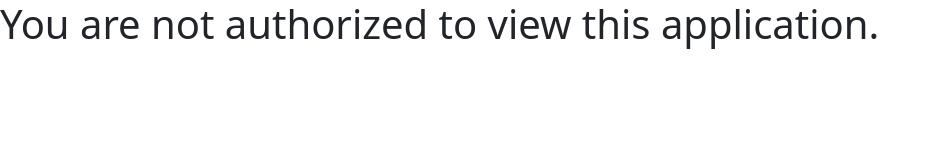
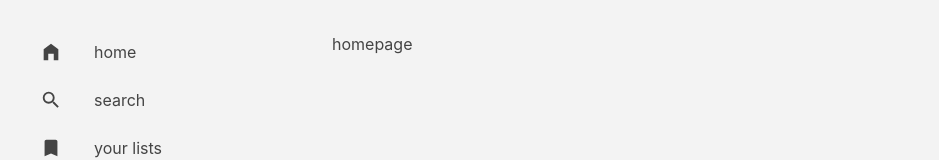
Before and after one commit to raggar/ListShare, a React (Create React App) app in the folder frontend/: page / in a window 1280 px wide. Shown: the top 160 px of the page, without its empty margins (0-939 px from the left). Built offline with nearby package versions, Linux system fonts and the light colour scheme; no server answers.

Commit message:
temporarily disabled auth

```diff
--- a/frontend/src/App.tsx
+++ b/frontend/src/App.tsx
@@ -20,16 +20,23 @@ const AppRoutes: React.FC = () => (
 
 function App() {
   const { user } = useContext(AuthContext);
-  const test = "test";
-  return user != null ? (
+  // return user != null ? (
+  //   <QueryClientProvider client={queryCache}>
+  //     <GlobalStyle />
+  //     <AuthProvider>
+  //       <AppRoutes />
+  //     </AuthProvider>
+  //   </QueryClientProvider>
+  // ) : (
+  //   <h1>You are not authorized to view this application.</h1>
+  // );
+  return (
     <QueryClientProvider client={queryCache}>
       <GlobalStyle />
       <AuthProvider>
         <AppRoutes />
       </AuthProvider>
     </QueryClientProvider>
-  ) : (
-    <h1>You are not authorized to view this application.</h1>
   );
 }
 
```
